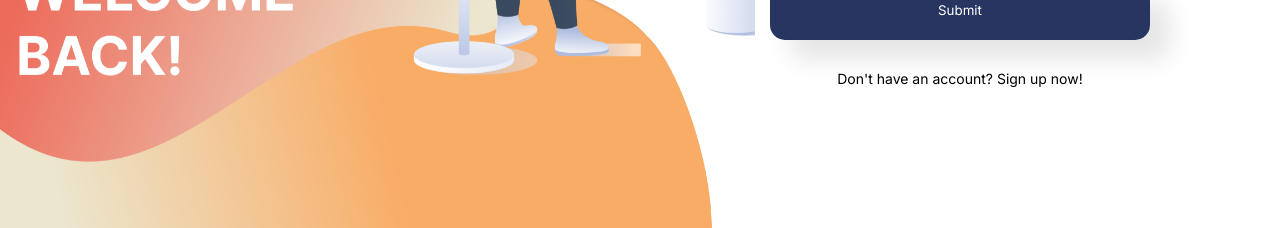
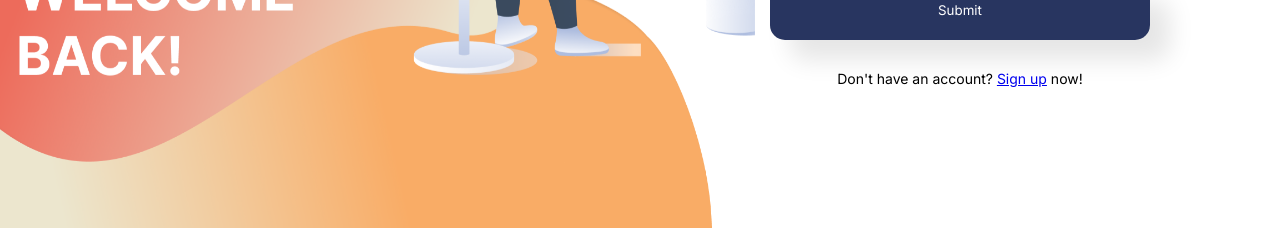
Before and after one commit to angwarrenn/HackMelbourne-2022, a React (Create React App) app in the folder front-end/: page /login in a window 1280 px wide. Shown: the part 569-797 px from the top of the page. Built offline with nearby package versions, Linux system fonts and the light colour scheme; no server answers.

Commit message:
signup page

```diff
--- a/front-end/src/Pages/LogIn.js
+++ b/front-end/src/Pages/LogIn.js
@@ -1,10 +1,10 @@
 import React, { useState } from "react";
+import { Link } from "react-router-dom";
 import Axios from "axios";
-import { Navigate } from "react-router-dom";
 
-import loghero from "./loginhero.png";
+import logHero from "./loginhero.png";
 
-function LogIn({ email, setEmail }) {
+function LogIn({ setEmail }) {
   const url = "https://a7d5-125-63-30-143.au.ngrok.io/login";
   const [data, setData] = useState({
     email: "",
@@ -22,7 +22,6 @@
       } else {
         setEmail(null);
       }
-      console.log(res.data);
     });
   }
 
@@ -32,6 +31,7 @@
     setData(newdata);
     console.log(newdata);
   };
+
   return (
     <div>
       <div className="login">
@@ -54,10 +54,12 @@
             type="password"
           ></input>
           <button className="buttonsubmit">Submit</button>
-          <p className='gosignup'>Don't have an account? Sign up now!</p>
+          <p className="gosignup">
+            Don't have an account? <Link to="/signup">Sign up</Link> now!
+          </p>
         </form>
       </div>
-      <img src={loghero} alt="Login Hero" className="herolog"></img>
+      <img src={logHero} alt="Login Hero" className="herolog"></img>
     </div>
   );
 }
```
